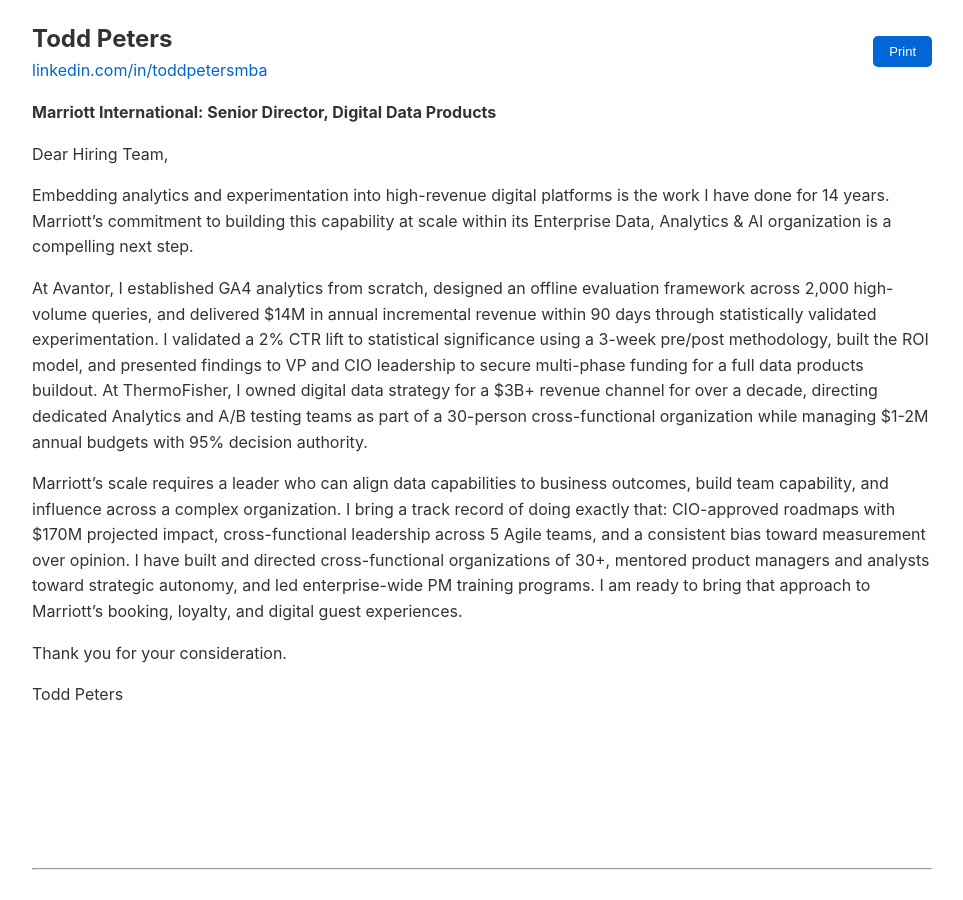
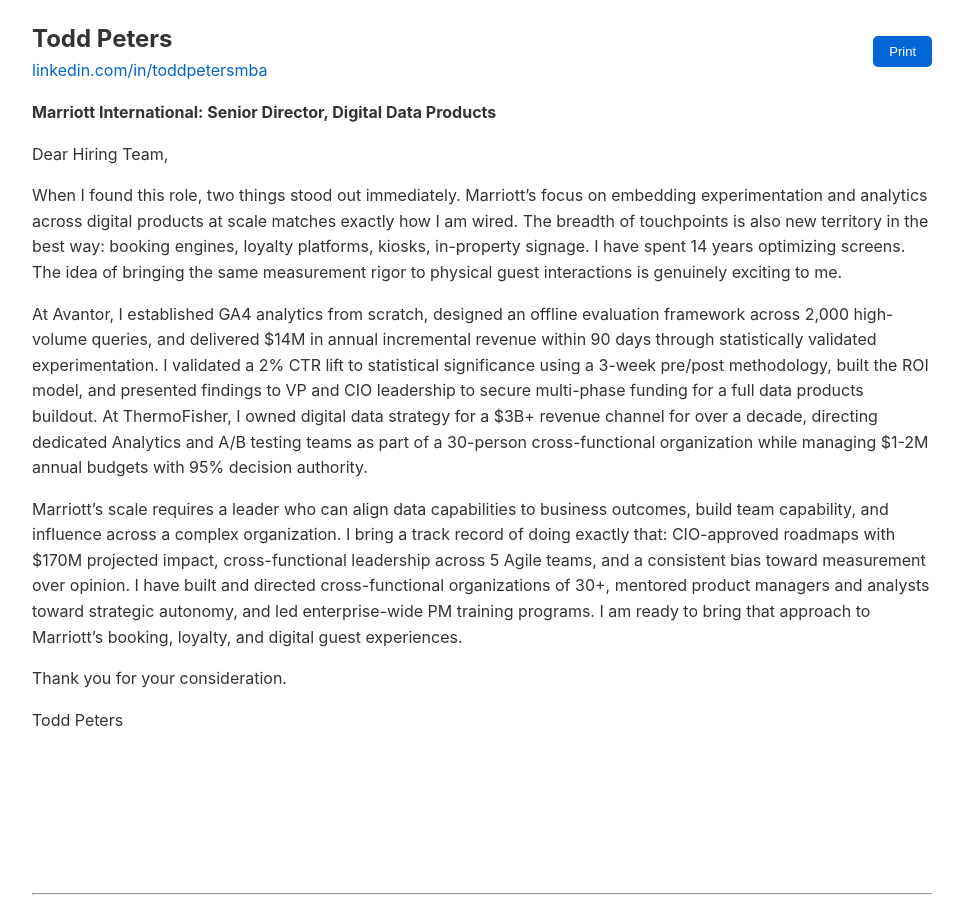
Before and after one commit to tsimech/tsimech.github.io, a Jekyll site: the page built from docs/marriott.md, in a window 1280 px wide and 900 px high. Shown: the whole window, without its empty margins (158-1121 px from the left). Built offline with Jekyll 4.4.1, drawn with Linux system fonts in a browser that asks for light colours.

Commit message:
Add personal opening hook to Marriott cover letter

```diff
--- a/docs/marriott.md
+++ b/docs/marriott.md
@@ -30,7 +30,7 @@ setTimeout(function() {
 
 Dear Hiring Team,
 
-Embedding analytics and experimentation into high-revenue digital platforms is the work I have done for 14 years. Marriott's commitment to building this capability at scale within its Enterprise Data, Analytics & AI organization is a compelling next step.
+When I found this role, two things stood out immediately. Marriott's focus on embedding experimentation and analytics across digital products at scale matches exactly how I am wired. The breadth of touchpoints is also new territory in the best way: booking engines, loyalty platforms, kiosks, in-property signage. I have spent 14 years optimizing screens. The idea of bringing the same measurement rigor to physical guest interactions is genuinely exciting to me.
 
 At Avantor, I established GA4 analytics from scratch, designed an offline evaluation framework across 2,000 high-volume queries, and delivered $14M in annual incremental revenue within 90 days through statistically validated experimentation. I validated a 2% CTR lift to statistical significance using a 3-week pre/post methodology, built the ROI model, and presented findings to VP and CIO leadership to secure multi-phase funding for a full data products buildout. At ThermoFisher, I owned digital data strategy for a $3B+ revenue channel for over a decade, directing dedicated Analytics and A/B testing teams as part of a 30-person cross-functional organization while managing $1-2M annual budgets with 95% decision authority.
 
```
